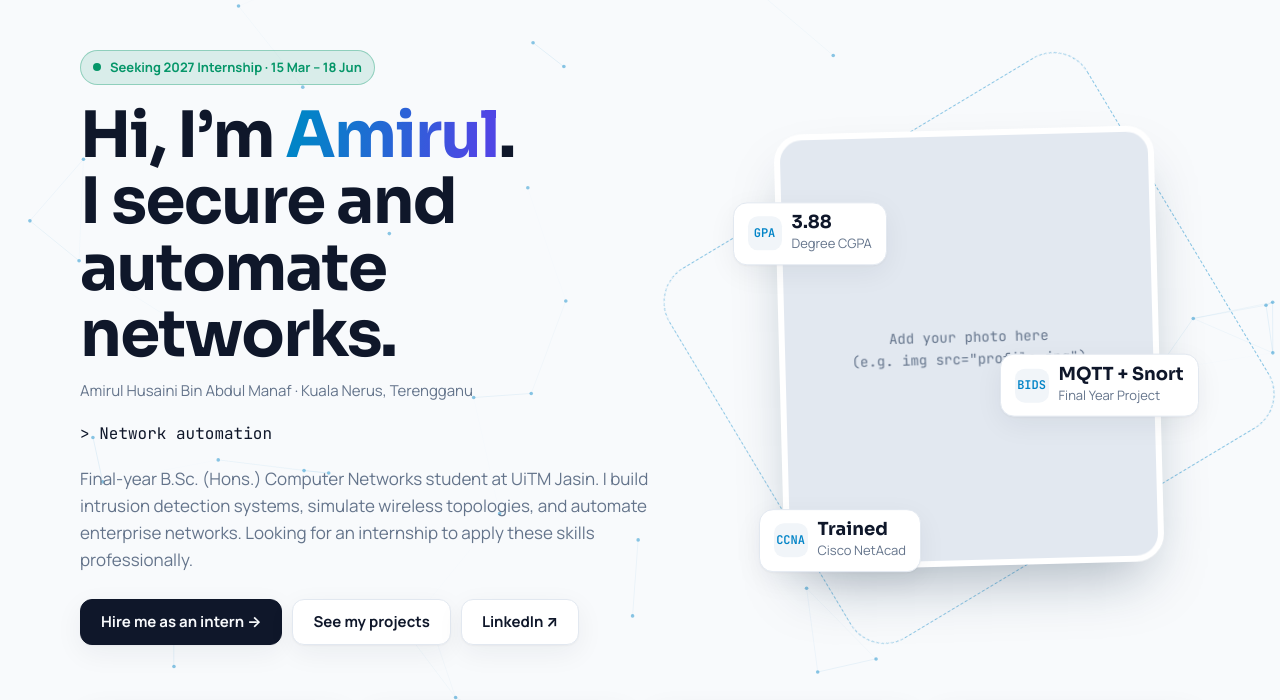
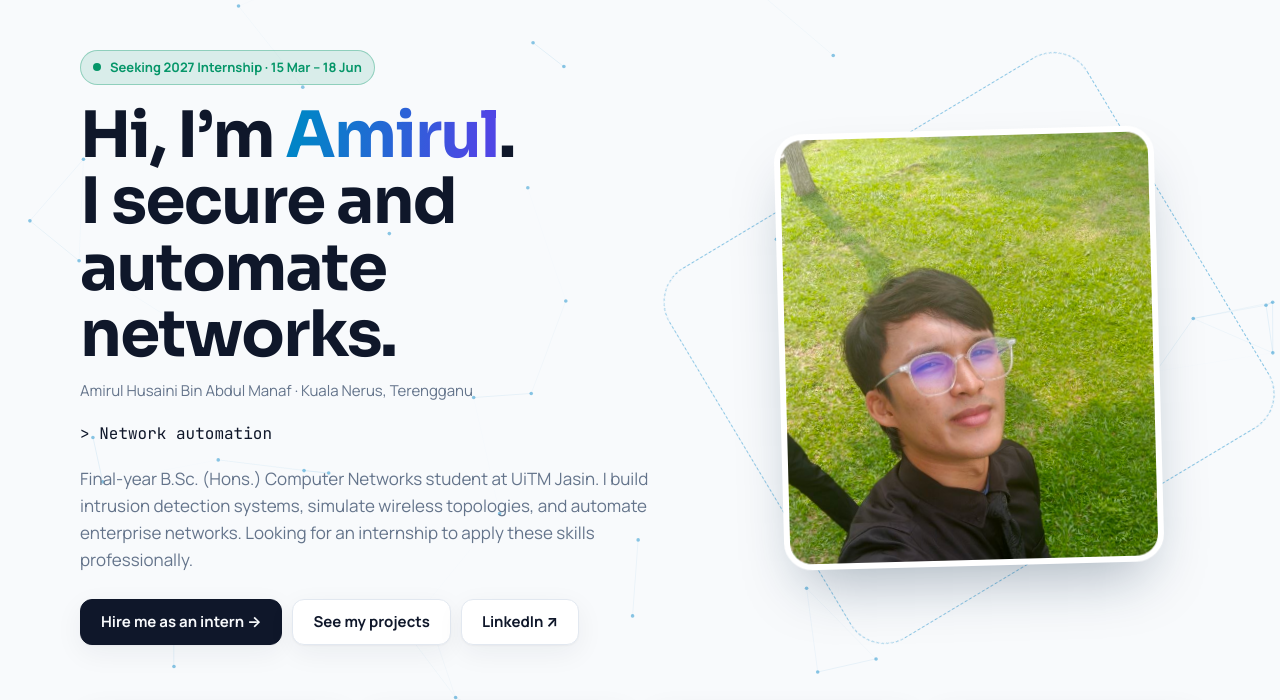
Before and after one commit to Myrunn/Myrunn.github.io, a plain HTML site: page index.html in a window 1280 px wide. Shown: the part 69-769 px from the top of the page. Drawn offline with Linux system fonts and the light colour scheme.

Commit message:
Replace placeholder with actual image in index.html

```diff
--- a/index.html
+++ b/index.html
@@ -341,8 +341,7 @@
                 <div class="portrait">
                     <div class="orbit"></div>
                     <div class="photo">
-                        <!-- Replace with your actual image path if you have one on GitHub -->
-                        <div class="placeholder">Add your photo here<br>(e.g. img src="profile.jpg")</div>
+                        <img src="mio.jpg" alt="Amirul Husaini"></div>
                     </div>
                     <div class="float f1">
                         <span class="ic">GPA</span>
```
